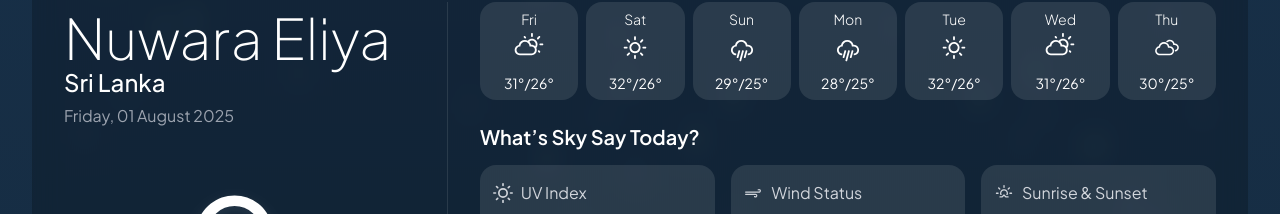
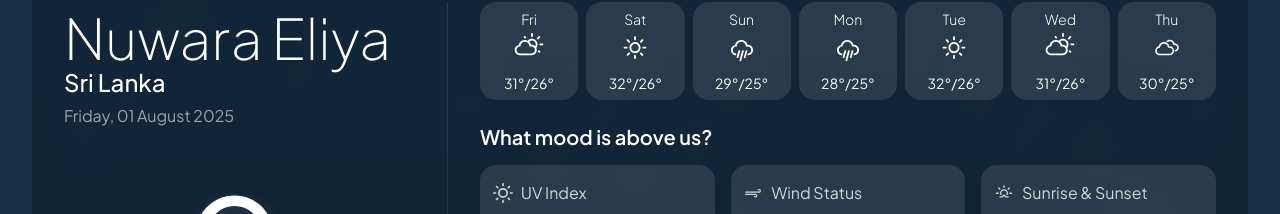
Before and after one commit to RoshanSinhabahu/ReactWeatherApp, a React (Create React App) app: page / in a window 1280 px wide. Shown: the part 104-318 px from the top of the page. Built offline with nearby package versions, Linux system fonts and the light colour scheme.

Commit message:
Update page title and highlights section for improved clarity and consistency

```diff
--- a/public/index.html
+++ b/public/index.html
@@ -24,7 +24,7 @@
       work correctly both with client-side routing and a non-root public URL.
       Learn how to configure a non-root public URL by running `npm run build`.
     -->
-    <title>What’s Sky Say?</title>
+    <title>What The Sky Say</title>
   </head>
   <body>
     <noscript>You need to enable JavaScript to run this app.</noscript>
--- a/src/components/Highlights.jsx
+++ b/src/components/Highlights.jsx
@@ -6,7 +6,7 @@ import { FiSun, FiEye } from 'react-icons/fi'; // More specific icons
 const Highlights = ({ highlightsData }) => {
   return (
     <div className="highlights-container">
-      <h2 className="highlights-title">What’s Sky Say Today?</h2>
+      <h2 className="highlights-title">What mood is above us?</h2>
       <div className="highlights-grid">
 
         {/* The original cards are now updated to use the 'children' prop format */}
```
